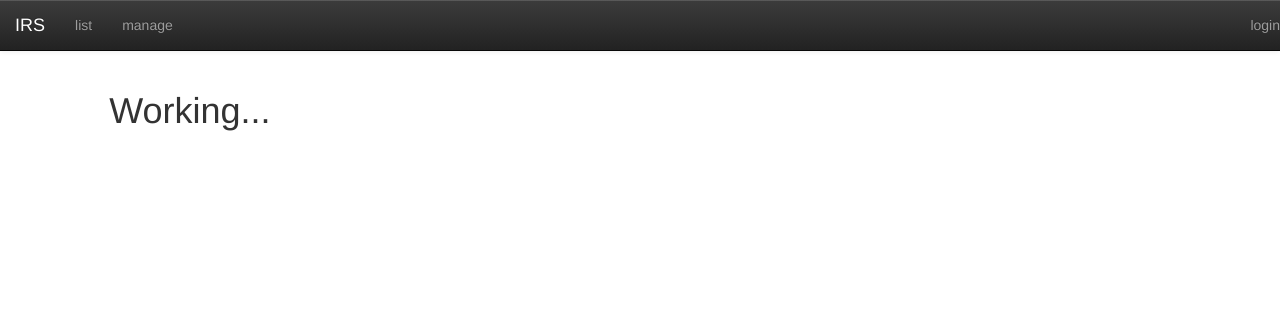
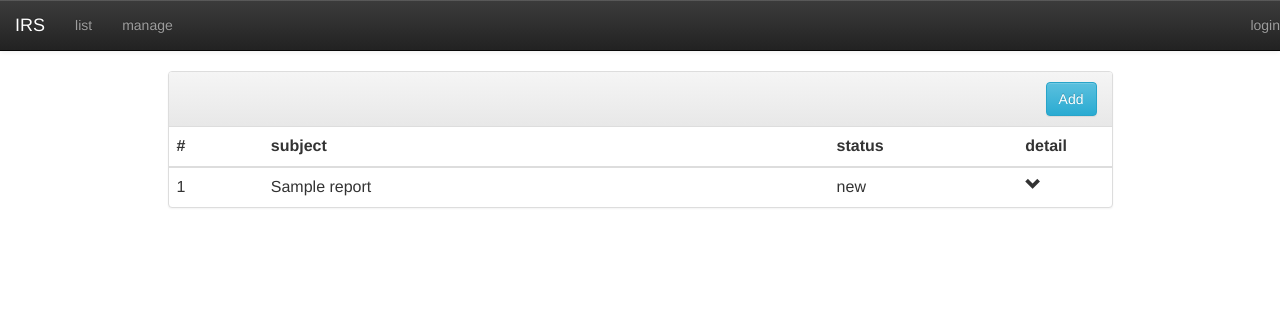
Before and after one commit to Ksoy/ingress-report-server, a Django app: template reports/templates/manage.html in a window 1280 px wide. Shown: the top 311 px of the page. Run offline with Django 3.2, Linux system fonts and the light colour scheme; the template is opened without the code that fills it: values that come from a table or form of the project are taken from there, others are empty; tables that the repository leaves empty hold one stand-in row (values such as "Sample post"); parts of the project's set-up code (start-up, migrations or seed data) failed here and were passed over; some libraries are stand-ins or nearby versions.

Commit message:
manage / add report

```diff
--- a/reports/models.py
+++ b/reports/models.py
@@ -37,6 +37,7 @@ class Report(models.Model):
     inappropriate_type = models.CharField(max_length=20, choices=INAPPROPRIATE_TYPE_CHOICES)
     report_file = models.ForeignKey(ReportFile)
     status = models.CharField(max_length=20, choices=STATUS_CHOICES, default='new')
+    agents = ''
 
 class SpoofAgent(models.Model):
     STATUS_CHOICES = (
--- a/reports/templates/head.html
+++ /dev/null
@@ -1,5 +0,0 @@
-<script src='https://cdnjs.cloudflare.com/ajax/libs/jquery/3.2.1/jquery.min.js'></script>
-<script src="https://maxcdn.bootstrapcdn.com/bootstrap/3.3.1/js/bootstrap.min.js"></script>
-<script src="https://ajax.googleapis.com/ajax/libs/angularjs/1.5.6/angular.min.js"></script>
-<link rel="stylesheet" href="https://maxcdn.bootstrapcdn.com/bootstrap/3.3.1/css/bootstrap.min.css">
-<link rel="stylesheet" href="https://maxcdn.bootstrapcdn.com/bootstrap/3.3.1/css/bootstrap-theme.min.css">
--- a/reports/templates/index.html
+++ b/reports/templates/index.html
@@ -1,12 +1,31 @@
 <html>
 <head>
 <title>Ingress inappropriate agent</title>
-{% include 'head.html' %}
+
+<script src='https://cdnjs.cloudflare.com/ajax/libs/jquery/3.2.1/jquery.min.js'></script>
+<script src="https://maxcdn.bootstrapcdn.com/bootstrap/3.3.1/js/bootstrap.min.js"></script>
+<script src="https://ajax.googleapis.com/ajax/libs/angularjs/1.5.6/angular.min.js"></script>
+<link rel="stylesheet" href="https://maxcdn.bootstrapcdn.com/bootstrap/3.3.1/css/bootstrap.min.css">
+<link rel="stylesheet" href="https://maxcdn.bootstrapcdn.com/bootstrap/3.3.1/css/bootstrap-theme.min.css">
+
+{% block other_js %}{% endblock %}
+
+<script>
+  {% block user_js %}{% endblock %}
+</script>
+<style>
+  {% block user_css %}{% endblock %}
+</style>
+
 </head>
 
 <body>
 {% include 'nav.html' %}
-{% block content %}{% endblock %}
+
+<div class="container">
+  {% block content %}{% endblock %}
+</div>
+
 {% include 'footer.html' %}
 </body>
 </html>
--- a/reports/templates/login.html
+++ b/reports/templates/login.html
@@ -19,7 +19,7 @@
             <td><label>Password:</label></td>
             <td><input type="password" id="password" name="password"></td>
           </tr>
-          <tr style="height:auto;">
+          <tr>
             <td></td>
             <td><button type="submit">login</button></td>
           </tr>
@@ -27,7 +27,7 @@
       </form>
     </div>
     {% if form.errors %}
-      wrong username or password.
+      <b style="color:red;">Wrong username or password.</b>
     {% endif %}
   </div>
 </div>
--- a/reports/templates/manage.html
+++ b/reports/templates/manage.html
@@ -1,10 +1,85 @@
 {% extends 'index.html' %}
+
+{% block user_css %}
+  .show_detail {
+    cursor: pointer;
+  }
+{% endblock %}
+
+{% block user_js %}
+  $(function(){
+    $(".show_detail").click(function(){
+      console.log($(this).children('.glyphicon'));
+      var detail = $((".report_detail[r_id=" + $(this).attr('r_id') + "]"));
+        detail.attr("hidden", !detail.attr("hidden"));
+      if($(this).children('.glyphicon-chevron-down').length) {
+        $(this).children('.glyphicon').removeClass('glyphicon-chevron-down');
+        $(this).children('.glyphicon').addClass('glyphicon-chevron-up');
+      }
+      else {
+        $(this).children('.glyphicon').removeClass('glyphicon-chevron-up');
+        $(this).children('.glyphicon').addClass('glyphicon-chevron-down');
+      }
+    });
+  });
+{% endblock %}
 
 {% block content %}
 
 <div class="row">
   <div class="col-md-10 col-md-offset-1">
-    <H1>Working...<H1>
+    <div class="panel panel-default">
+      <div class="panel-heading" style="text-align:right;">
+        <div class="btn-group">
+          <a href="{% url 'reports:add_report_page' %}">
+            <div class="btn btn-info">Add</div>
+          </a>
+        </div>
+      </div>
+      <table class="table">
+        <thead>
+          <tr>
+            <th width="10%">#</th>
+            <th>subject</th>
+            <th width="20%">status</th>
+            <th width="10%">detail</th>
+          </tr>
+        </thead>
+        {% for report in report_list %}
+        <tr>
+          <td>{{report.id}}</td>
+          <td>{{report.subject}}</td>
+          <td>{{report.status}}</td>
+          <td class="show_detail" r_id="{{report.id}}"><span class="glyphicon glyphicon-chevron-down"></span></td>
+        </tr>
+        <tr class="report_detail" r_id="{{report.id}}" hidden>
+          <td colspan="4">
+            <table style="width:100%;">
+              <tr>
+                <td width="150px"><label>Subject:</label></td>
+                <td><input style="width:100%;" value="{{report.subject}}" readonly></input></td>
+              </tr>
+              <tr></tr>
+              <tr>
+                <td><label>Description:</label></td>
+                <td><textarea style="width:100%;" rows="10" readonly>{{report.description}}</textarea></td>
+              </tr>
+              <tr></tr>
+              <tr>
+                <td><label>Inappropriate Type:</label></td>
+                <td><input style="width:100%;" value="{{report.inappropriate_type}}" readonly></input></td>
+              </tr>
+              <tr></tr>
+              <tr>
+                <td><label>Agents:</label></td>
+                <td><input style="width:100%;" value="{{report.agents}}" readonly></input></td>
+              </tr>
+            </table>
+          </td>
+        </tr>
+        {% endfor %}
+      </table>
+    </div>
   </div>
 </div>
 
--- a/reports/templates/nav.html
+++ b/reports/templates/nav.html
@@ -1,4 +1,5 @@
 {% block body %}
+
 <nav class="navbar navbar-default navbar-static-top navbar-inverse">
   <div class="navbar-header">
     <a class="navbar-brand" href="{% url 'reports:home_page' %}">IRS</a>
@@ -6,12 +7,8 @@
 
   <div class="collapse navbar-collapse">
     <ul class="nav navbar-nav navbar-white">
-    <li>
-      <a href="{% url 'reports:list_page' %}">list</a>
-    </li>
-    <li>
-      <a href="{% url 'reports:manage_page' %}">manage</a>
-    </li>
+      <li><a href="{% url 'reports:list_page' %}">list</a></li>
+      <li><a href="{% url 'reports:manage_page' %}">manage</a></li>
     </ul>
     <ul class="nav navbar-nav navbar-right">
       {% if user.is_anonymous %}
@@ -21,11 +18,6 @@
       {% endif %}
     </ul>
   </div>
-
 </nav>
 
-<div class="container">
-  {% block content %}{% endblock %}
-</div>
-
 {% endblock %}
--- a/reports/urls.py
+++ b/reports/urls.py
@@ -15,9 +15,11 @@ urlpatterns = [
     url(r'^v1/login$', login, {'template_name': 'login.html'}, name='login_page'),
     url(r'^v1/logout$', logout, name='logout_page'),
     url(r'^v1/upload$', views.upload_page, name='upload_page'),
+    url(r'^v1/addreport$', views.add_report_page, name='add_report_page'),
 
     url(r'^v1/api/list/(?P<user>[a-zA-Z0-9]+)$', views.api_list, name='list'),
     url(r'^v1/api/record/(?P<user>[a-zA-Z0-9]+)/(?P<report>[a-zA-Z0-9]+)$', views.api_record, name='record'),
     url(r'^v1/api/upload', views.api_upload, name='upload'),
+    url(r'^v1/api/addreport', views.api_add_report, name='add_report'),
 ] + static('/v1' + settings.STATIC_URL, document_root=app_name + settings.STATIC_ROOT) \
 + static('/v1/files/', document_root=app_name + '/files/')
```
Also changed, not shown: reports/templates/add.html (added, +40 -0 lines), reports/views.py (+40 -14 lines). Lines whose indentation alone changed are shown as unchanged.
